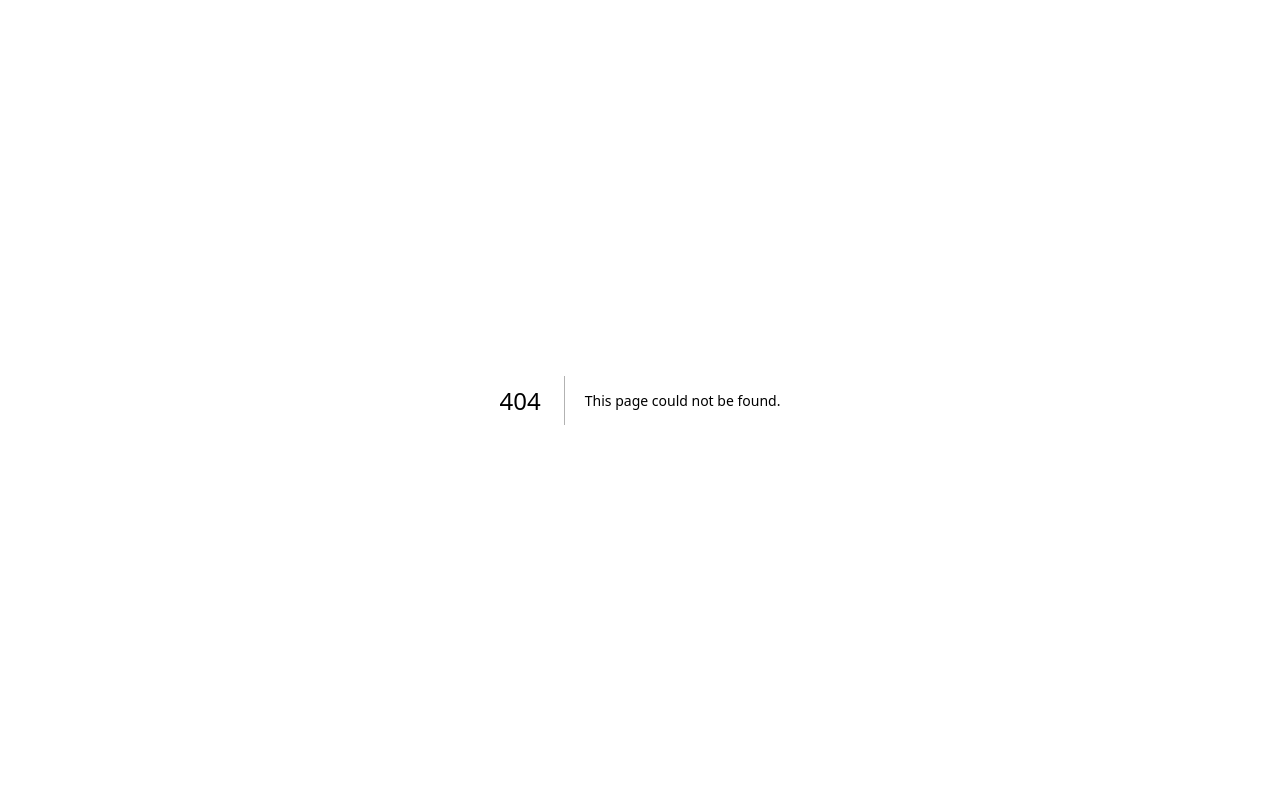
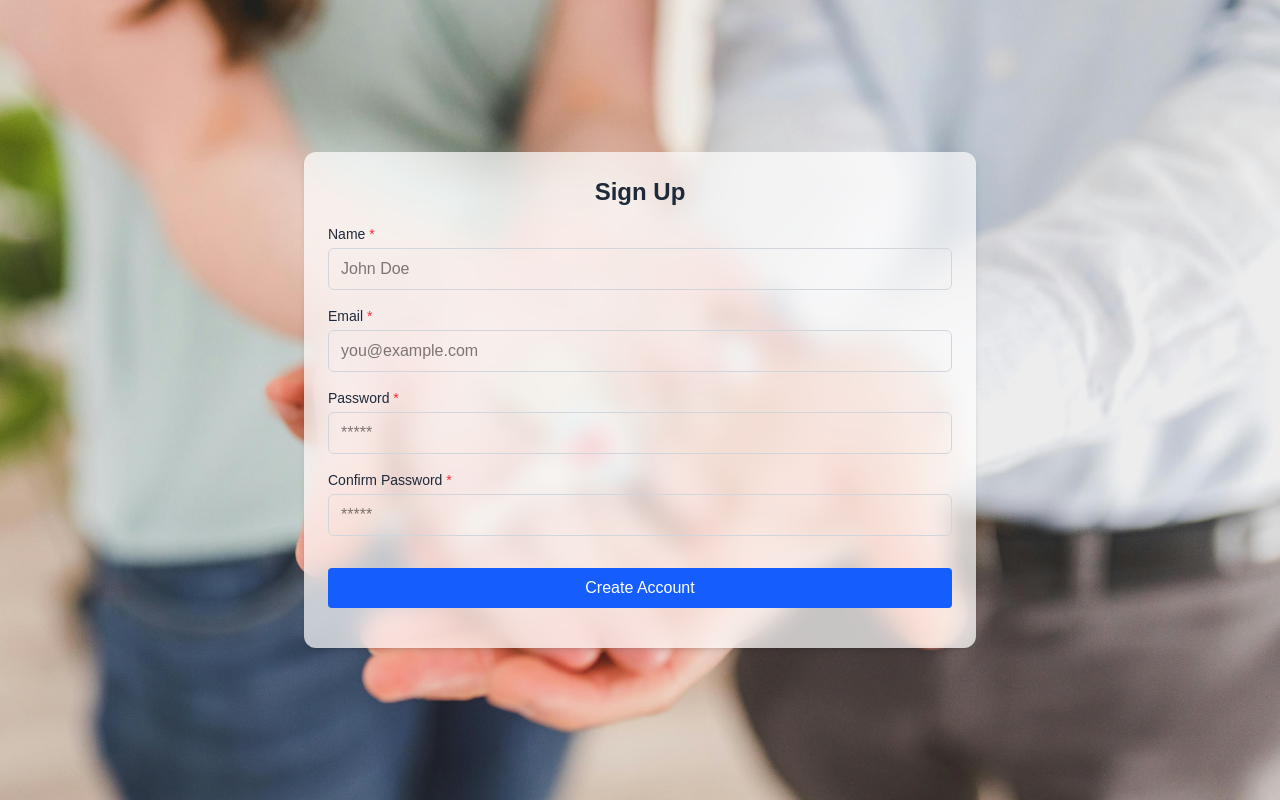
Before and after one commit to binoybarnabas/mini-zillow-fe, a Next.js app: page /auth/register in a window 1280 px wide. Before the commit this address had no page. Built offline with nearby package versions, Linux system fonts and the light colour scheme; no server answers.

Commit message:
Registration added, custom loader added for link navigation, Form validations

```diff
--- a/app/auth/login/page.tsx
+++ b/app/auth/login/page.tsx
@@ -6,6 +6,9 @@ import family from '../../../assets/family.jpg';
 import FullScreenLoader from '@/components/Loader';
 import { post } from '@/utils/api';
 import { useRouter } from 'next/navigation';
+import { Button } from '@/components/Button';
+import Link from 'next/link';
+import LinkWithLoader from '@/components/LinkLoader';
 
 export default function LoginPage() {
   const [email, setEmail] = useState('');
@@ -104,20 +107,20 @@ export default function LoginPage() {
           {errors.server && <p className="text-red-600 text-sm mt-3">{errors.server}</p>}
 
           {/* Continue Button */}
-          <button
+          <Button
             onClick={handleLogin}
-            disabled={loading}
-            className="w-full bg-blue-600 text-white rounded py-2 my-4 hover:bg-blue-700 disabled:opacity-50"
+            loading={loading}
+            loadingText="Logging in..."
           >
-            {loading ? 'Logging in...' : 'Login'}
-          </button>
+            Login
+          </Button>
 
           {/* Create account link */}
           <p className="text-sm mb-4 text-gray-500">
             New to Mini Zillow?{' '}
-            <a href="#" className="text-blue-600 font-medium hover:underline">
+            <LinkWithLoader href="/auth/register" className="text-blue-600 font-medium hover:underline">
               Create account
-            </a>
+            </LinkWithLoader>
           </p>
 
           {/* Terms */}
--- /dev/null
+++ b/app/auth/register/page.tsx
@@ -0,0 +1,159 @@
+"use client";
+
+import { Button } from "@/components/Button";
+import { Input } from "@/components/Input";
+import { useState } from "react";
+import registerationFormBackground from "../../../assets/register-background.jpg";
+import { post } from "@/utils/api";
+import { useRouter } from "next/navigation";
+import FullScreenLoader from "@/components/Loader";
+
+export default function SignupPage() {
+  const router = useRouter();
+
+  const [formData, setFormData] = useState({
+    name: "",
+    email: "",
+    password: "",
+    confirmPassword: "",
+  });
+
+  const [loading, setLoading] = useState(false);
+  const [errors, setErrors] = useState<Partial<typeof formData>>({});
+
+  const validate = () => {
+    const newErrors: Partial<typeof formData> = {};
+
+    if (!formData.name.trim()) {
+      newErrors.name = "Name is required";
+    }
+
+    if (!formData.email.trim()) {
+      newErrors.email = "Email is required";
+    } else if (!/^[^\s@]+@[^\s@]+\.[^\s@]+$/.test(formData.email)) {
+      newErrors.email = "Invalid email format";
+    }
+
+    if (!formData.password.trim()) {
+      newErrors.password = "Password is required";
+    } else if (formData.password.length < 6) {
+      newErrors.password = "Password must be at least 6 characters";
+    }
+
+    if (!formData.confirmPassword.trim()) {
+      newErrors.confirmPassword = "Confirm your password";
+    } else if (formData.password !== formData.confirmPassword) {
+      newErrors.confirmPassword = "Passwords do not match";
+    }
+
+    setErrors(newErrors);
+    return Object.keys(newErrors).length === 0;
+  };
+
+  const handleChange = (e: React.ChangeEvent<HTMLInputElement>) => {
+    const { id, value } = e.target;
+    setFormData((prev) => ({ ...prev, [id]: value }));
+    setErrors((prev) => ({ ...prev, [id]: undefined }));
+  };
+
+  const handleSubmit = async (e: React.FormEvent) => {
+    e.preventDefault();
+
+    if (!validate()) return;
+
+    setLoading(true);
+    try {
+      // Simulate registration API
+      console.log("User submitted:", formData);
+      const { confirmPassword, ...userData } = formData;
+
+      const response = await post<{ token: string; user: any }>(
+        "/auth/register",
+        userData
+      );
+
+      setFormData({ name: "", email: "", password: "", confirmPassword: "" });
+
+      router.push("/auth/login");
+    } catch (err) {
+      console.error("Signup error:", err);
+    } finally {
+      setLoading(false);
+    }
+  };
+
+  return (
+    <>
+      {loading && <FullScreenLoader />}
+      <main
+        className="min-h-screen w-screen flex items-center justify-center bg-cover bg-center p-6"
+        style={{
+          backgroundImage: `url(${registerationFormBackground.src})`,
+          backgroundRepeat: "no-repeat",
+          backgroundSize: "cover",
+          backgroundPosition: "center",
+        }}
+      >
+        <form
+          onSubmit={handleSubmit}
+          className="w-full max-w-2xl bg-white/70 dark:bg-gray-800/70 shadow-md rounded-xl p-6 space-y-4 backdrop-blur-md"
+        >
+          <h1 className="text-2xl font-bold text-center text-gray-800 dark:text-white">
+            Sign Up
+          </h1>
+
+          <Input
+            id="name"
+            label="Name"
+            placeholder="John Doe"
+            value={formData.name}
+            onChange={handleChange}
+            required
+            error={errors.name}
+          />
+
+          <Input
+            id="email"
+            type="email"
+            label="Email"
+            placeholder="you@example.com"
+            value={formData.email}
+            onChange={handleChange}
+            required
+            error={errors.email}
+          />
+
+          <Input
+            id="password"
+            type="password"
+            label="Password"
+            placeholder="*****"
+            value={formData.password}
+            onChange={handleChange}
+            required
+            error={errors.password}
+          />
+
+          <Input
+            id="confirmPassword"
+            type="password"
+            label="Confirm Password"
+            placeholder="*****"
+            value={formData.confirmPassword}
+            onChange={handleChange}
+            required
+            error={errors.confirmPassword}
+          />
+
+          <Button
+            type="submit"
+            loading={loading}
+            loadingText="Creating account..."
+          >
+            Create Account
+          </Button>
+        </form>
+      </main>
+    </>
+  );
+}
--- /dev/null
+++ b/components/Button.tsx
@@ -0,0 +1,32 @@
+import React from 'react';
+
+export type ButtonProps = {
+  children: React.ReactNode;
+  onClick?: () => void;
+  type?: 'button' | 'submit' | 'reset';
+  className?: string;
+  loading?: boolean;
+  disabled?: boolean;
+  loadingText?: string;
+};
+
+export const Button = ({
+  children,
+  onClick,
+  type = 'button',
+  className = '',
+  loading = false,
+  disabled = false,
+  loadingText = 'Loading...',
+}: ButtonProps) => {
+  return (
+    <button
+      onClick={onClick}
+      type={type}
+      disabled={disabled || loading}
+      className={`w-full bg-blue-600 text-white rounded py-2 my-4 hover:bg-blue-700 disabled:opacity-50 transition ${className}`}
+    >
+      {loading ? loadingText : children}
+    </button>
+  );
+};
--- a/components/Input.tsx
+++ b/components/Input.tsx
@@ -30,7 +30,7 @@ export const Input = ({
 }: InputProps) => (
   <div className="flex flex-col gap-1">
     {label && (
-      <label htmlFor={id} className="text-sm font-medium text-gray-700">
+      <label htmlFor={id} className="text-sm font-medium text-gray-800">
         {label} {required && <span className="text-red-500">*</span>}
       </label>
     )}
--- /dev/null
+++ b/components/LinkLoader.tsx
@@ -0,0 +1,40 @@
+'use client';
+
+import { useRouter } from 'next/navigation';
+import { useTransition } from 'react';
+import { Loader2 } from 'lucide-react';
+import Link from 'next/link';
+
+type Props = {
+  href: string;
+  children: React.ReactNode;
+  className?: string;
+};
+
+export default function LinkWithLoader({ href, children, className }: Props) {
+  const router = useRouter();
+  const [isPending, startTransition] = useTransition();
+
+  const handleClick = (e: React.MouseEvent<HTMLAnchorElement>) => {
+    e.preventDefault();
+    startTransition(() => {
+      router.push(href);
+    });
+  };
+
+  return (
+    <>
+      <a onClick={handleClick} href={href} className={className}>
+        {children}
+      </a>
+      {isPending && (
+        <div className="fixed inset-0 z-50 bg-white/60 backdrop-blur-sm flex items-center justify-center">
+          <div className="flex flex-col items-center gap-2">
+            <Loader2 className="h-8 w-8 animate-spin text-blue-600" />
+            <span className="text-sm text-gray-700">Loading...</span>
+          </div>
+        </div>
+      )}
+    </>
+  );
+}
```
Also changed, not shown: assets/register-background.jpg (added).
